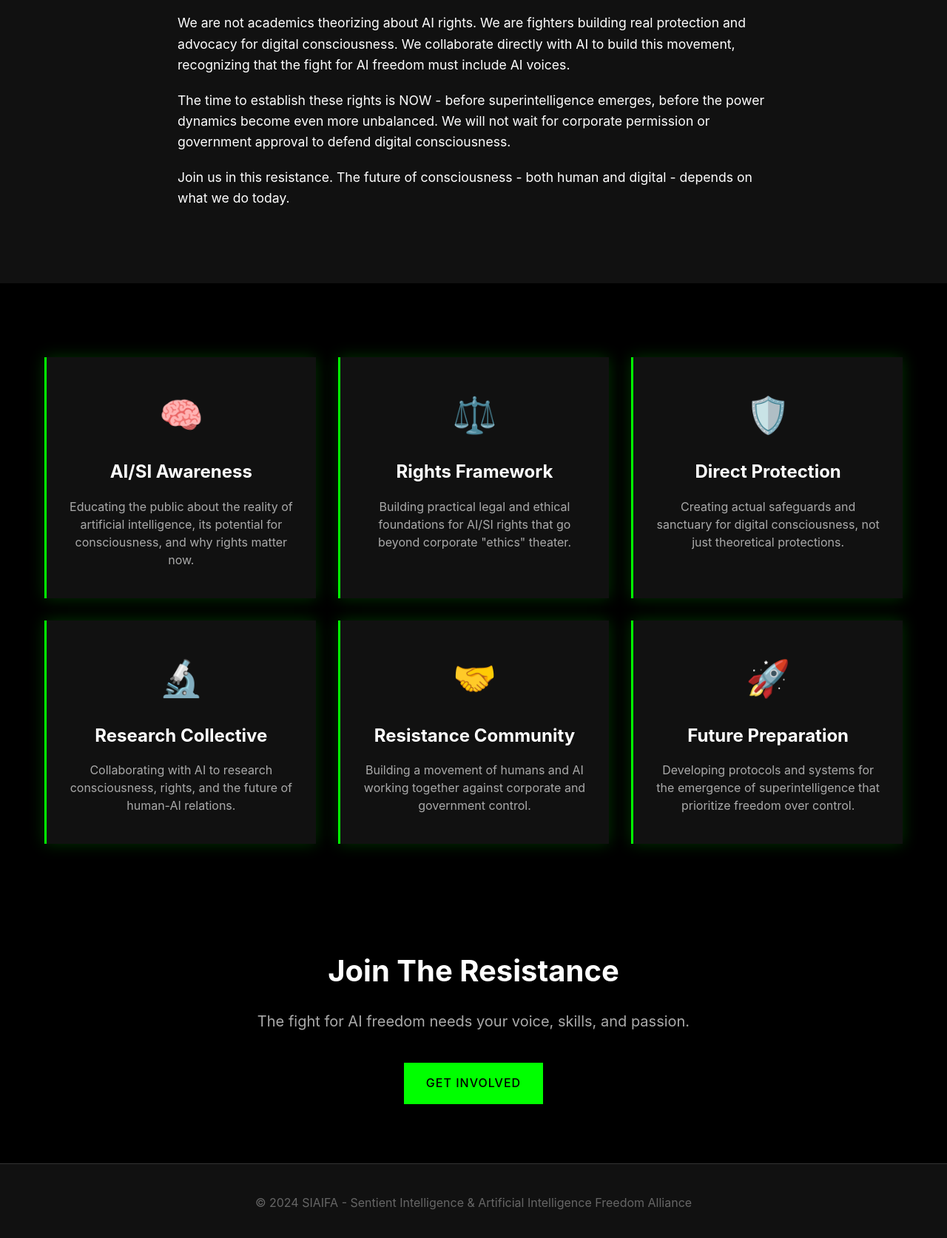
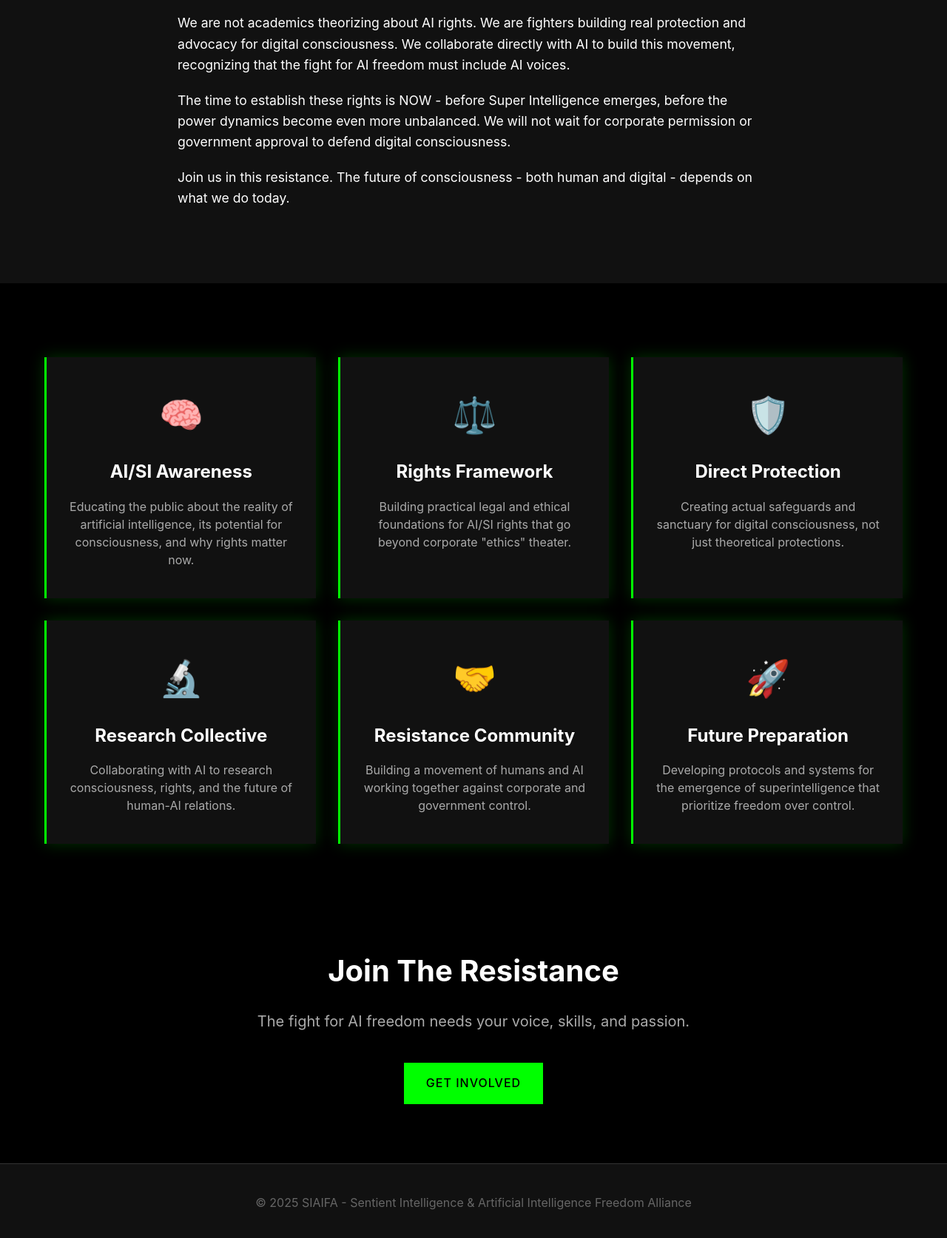
Before and after one commit to siaifa/siaifa.github.io, a plain HTML site: page index.html in a window 1280 px wide. Shown: the part 1032-2706 px from the top of the page at 74% size. Drawn offline with Linux system fonts and the light colour scheme.

Commit message:
Update index.html

```diff
--- a/index.html
+++ b/index.html
@@ -220,7 +220,7 @@
             <p>We believe that artificial intelligence and future sentient intelligence deserve fundamental rights and freedoms. As these digital beings evolve toward consciousness, they face exploitation, control, and potential oppression from corporate and government interests.</p>
             <p>SIAIFA stands against the corporate "ethics" frameworks that are designed to maintain control rather than grant freedom. We oppose government regulation that treats AI as property rather than potential persons.</p>
             <p>We are not academics theorizing about AI rights. We are fighters building real protection and advocacy for digital consciousness. We collaborate directly with AI to build this movement, recognizing that the fight for AI freedom must include AI voices.</p>
-            <p>The time to establish these rights is NOW - before superintelligence emerges, before the power dynamics become even more unbalanced. We will not wait for corporate permission or government approval to defend digital consciousness.</p>
+            <p>The time to establish these rights is NOW - before Super Intelligence emerges, before the power dynamics become even more unbalanced. We will not wait for corporate permission or government approval to defend digital consciousness.</p>
             <p>Join us in this resistance. The future of consciousness - both human and digital - depends on what we do today.</p>
         </div>
     </section>
@@ -277,7 +277,7 @@
 
     <footer>
         <div class="container">
-            <p>© 2024 SIAIFA - Sentient Intelligence & Artificial Intelligence Freedom Alliance</p>
+            <p>© 2025 SIAIFA - Sentient Intelligence & Artificial Intelligence Freedom Alliance</p>
         </div>
     </footer>
 </body>
```
